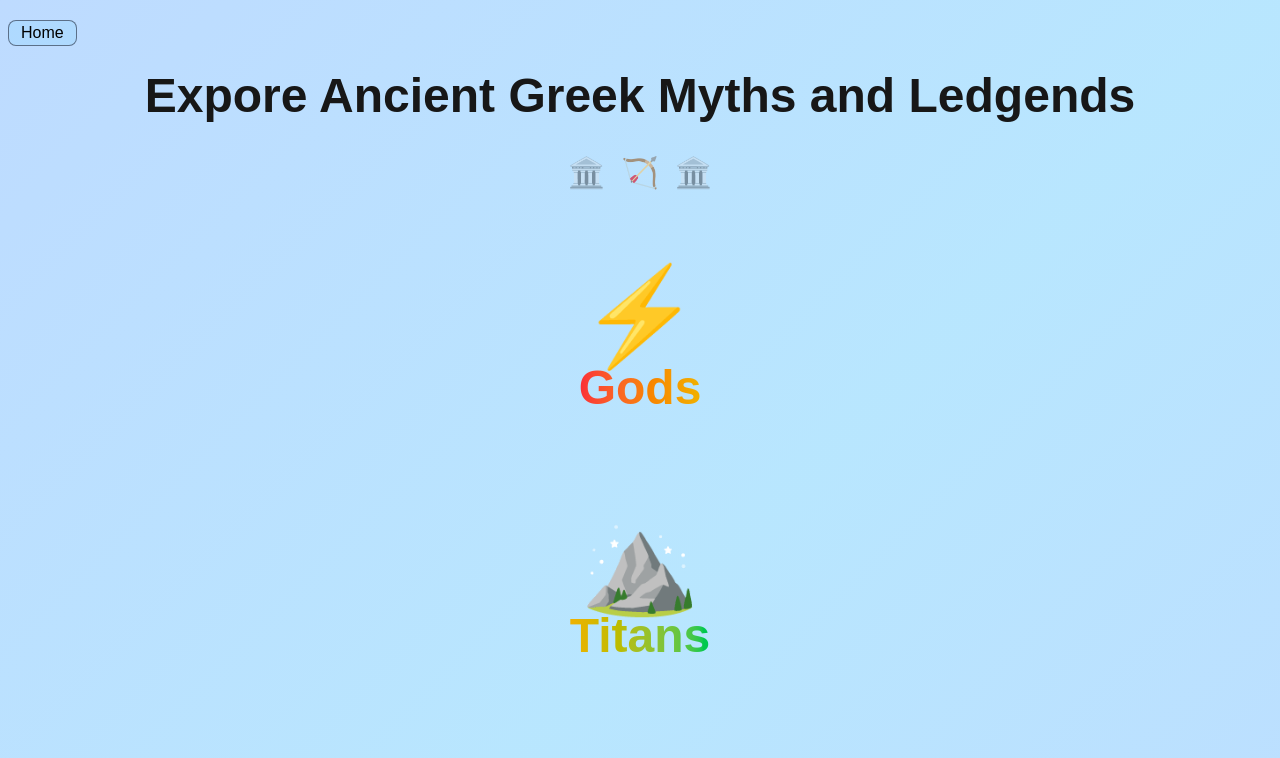
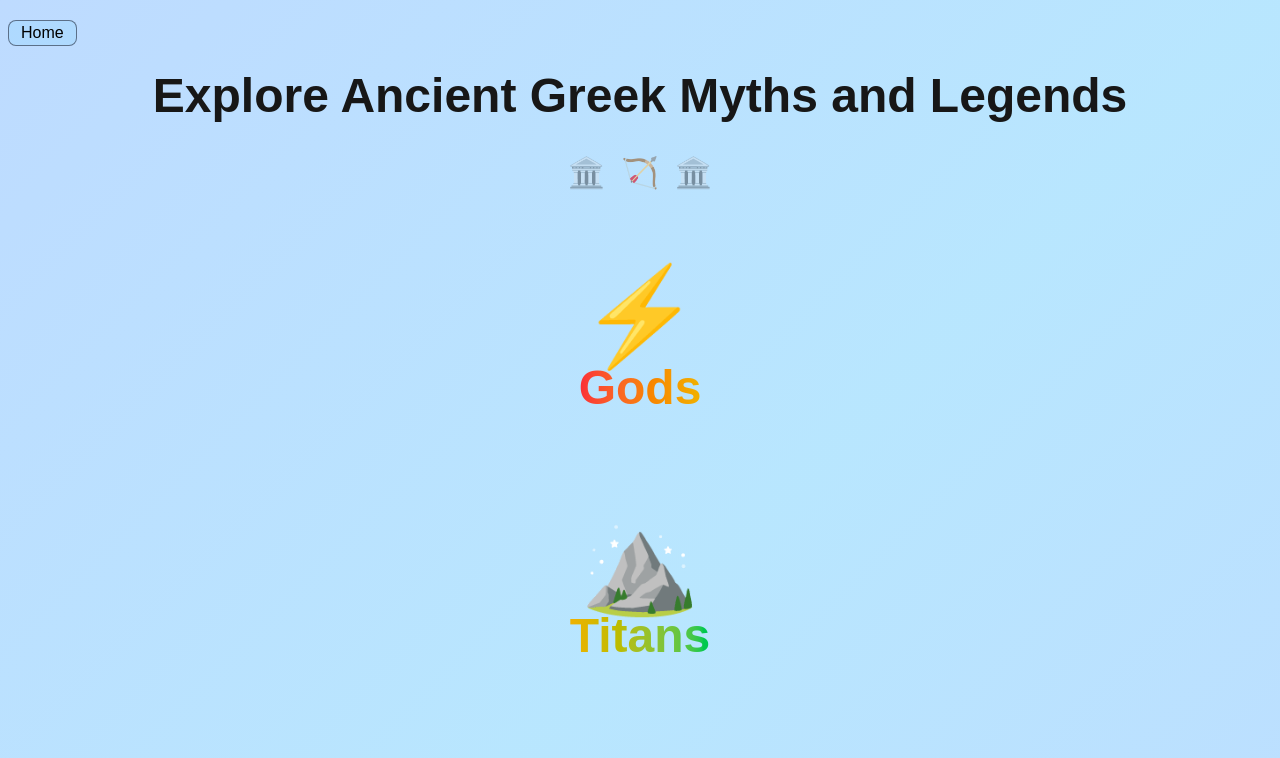
Before and after one commit to mckayRawlins/my-mythology, a Next.js app: page /myths in a window 1280 px wide. Shown: the top 758 px of the page. Built offline with nearby package versions, Linux system fonts and the light colour scheme.

Commit message:
typo fix

```diff
--- a/src/app/myths/page.jsx
+++ b/src/app/myths/page.jsx
@@ -43,7 +43,7 @@ export default async function Page() {
         <Link href="/">Home</Link>
       </div>
       <h1 className="text-center text-5xl font-bold my-10">
-        Expore Ancient Greek Myths and Ledgends
+        Explore Ancient Greek Myths and Legends
       </h1>
       <div className="flex justify-center space-x-4 mt-10 text-3xl animate-bounce">
         <span className="animate-pulse">🏛️</span>
```
